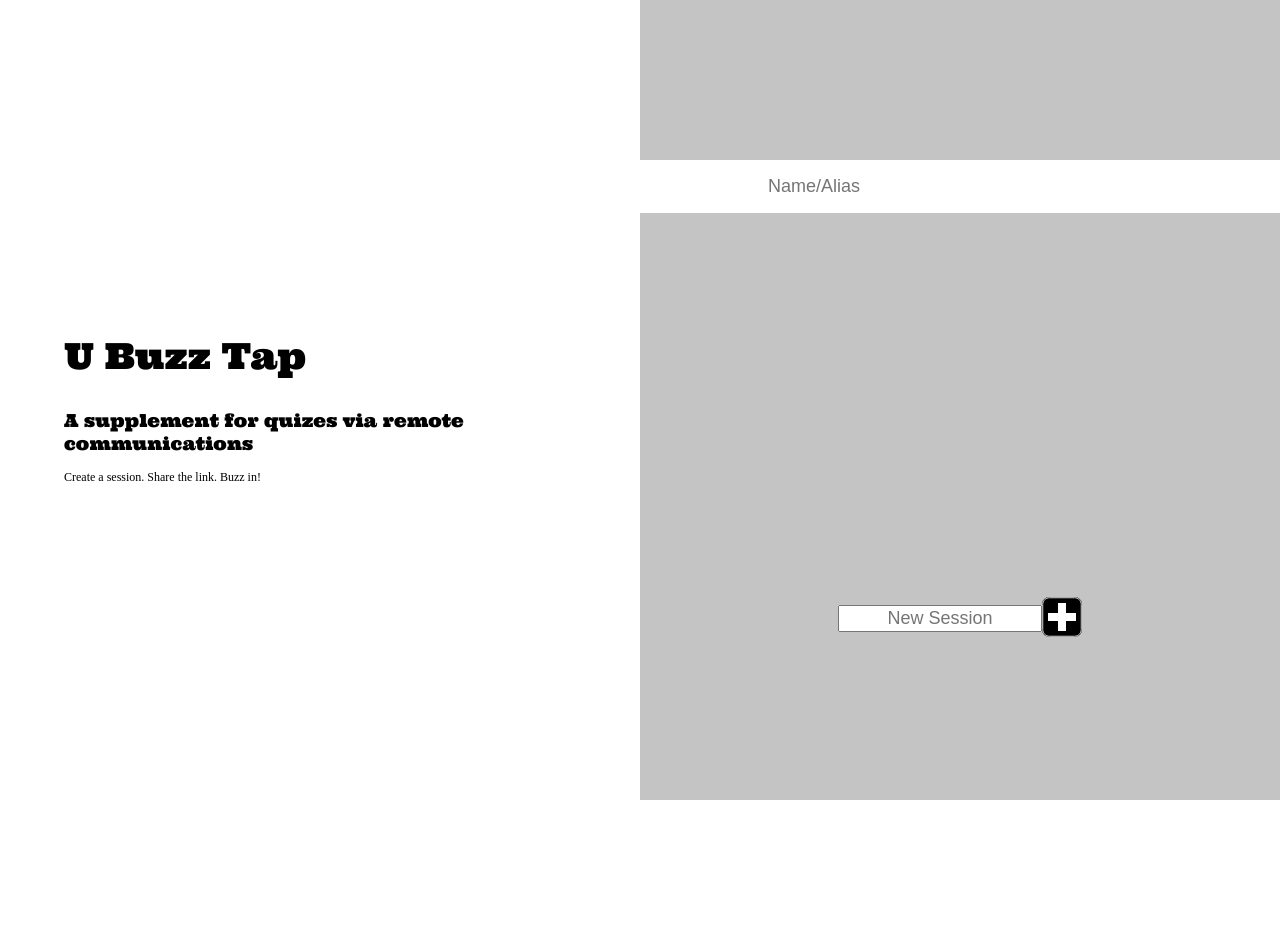
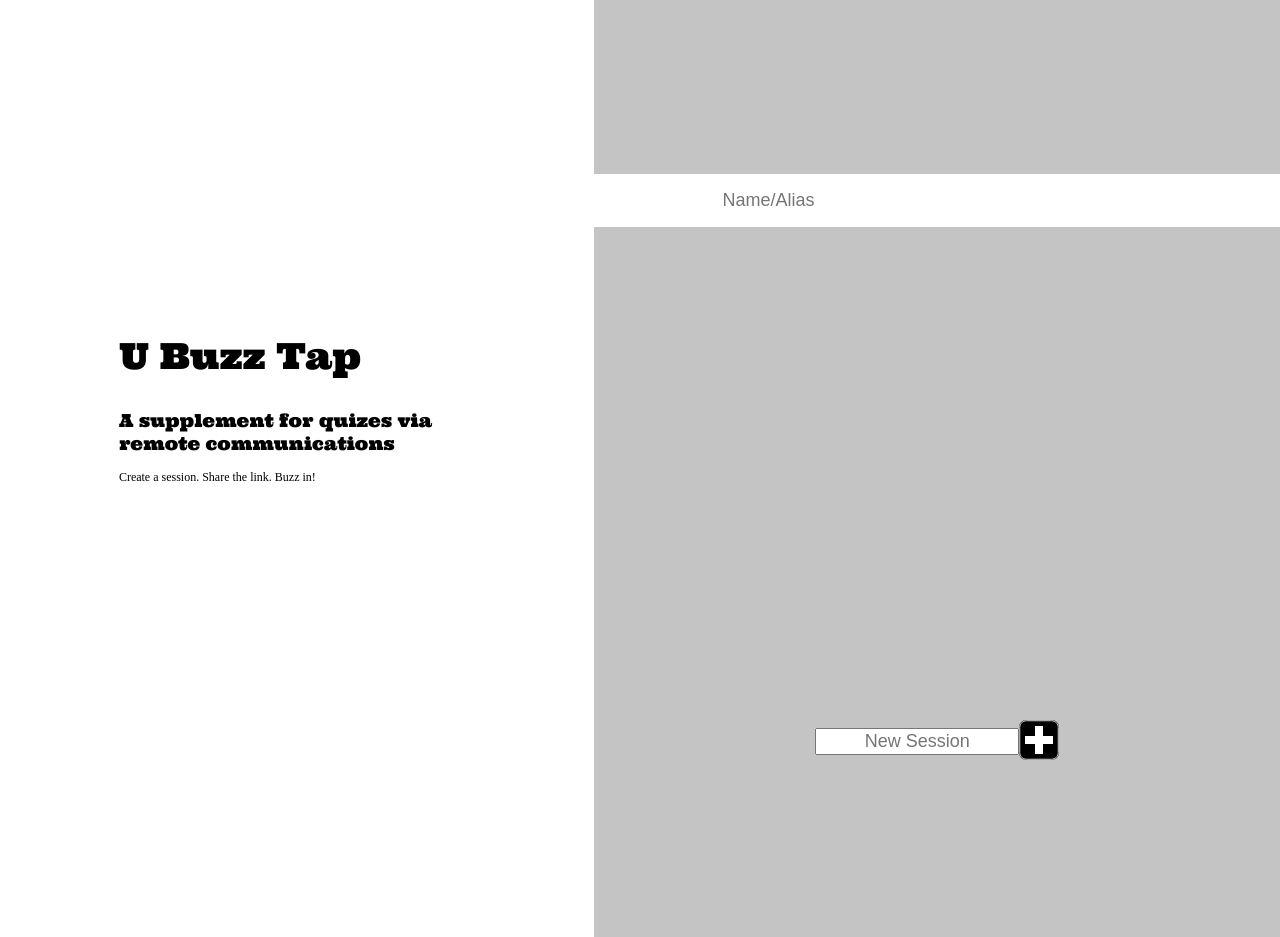
Before and after one commit to lily-law/buzz-that-buzzer, a React (Create React App) app in the folder client/: page / in a window 1280 px wide. Before the commit the page ends 800 px from the top, so only its background shows below. Built offline with nearby package versions, Linux system fonts and the light colour scheme; a web font is replaced by a local one.

Commit message:
Fix mobile keyboard affecting landing layout

```diff
--- a/client/src/pages/Landing.css
+++ b/client/src/pages/Landing.css
@@ -1,14 +1,17 @@
 .landing {
     display: grid;
-    grid-template-rows: 1fr 1fr;
+    grid-template-rows: auto 1fr;
     grid-template-columns: auto;
-    height: 100vh;
+    min-height: 100vh;
     place-items: stretch stretch;
 }
 .landing__info {
     background: var(--white);
     place-self: center center;
     max-width: 80%;
+    padding: 10%;
+    box-sizing: border-box;
+    z-index: 200;
 }
 .landing__setup {
     background: var(--bg-colour-2);
@@ -16,7 +19,6 @@
     place-items: center center;
     padding: 10% 0;
     max-height: 100%;
-    overflow: hidden;
 }
 .setup__user-name {
     box-sizing: border-box;
@@ -40,12 +42,14 @@
 .setup__sessions {
     display: grid;
     width: 80%;
-    max-height: 80%;
+    max-height: 60vh;
     overflow-y: auto;
+    margin: 5% 0;
 }
 .sessions__list {
     width: 80%;
     list-style-type: none;
+    padding: 0;
 }
 .sessions__list li {
     display: flex;
@@ -62,6 +66,9 @@
 @media only screen and (orientation: landscape) {
     .landing {
         grid-template-rows: auto;
-        grid-template-columns: 1fr 1fr;
+        grid-template-columns: auto 1fr;
+    }
+    .landing__setup {
+        height: 100%;
     }
 }
```
